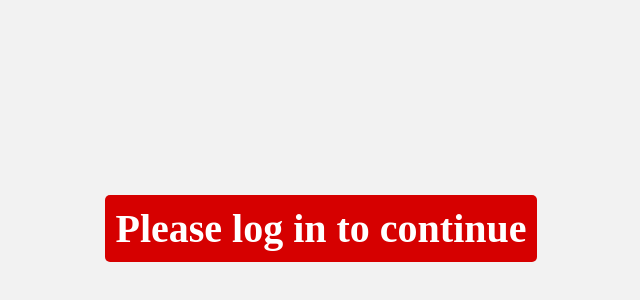
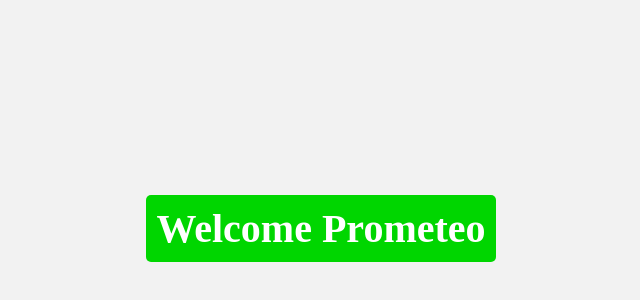
Before and after one commit to EsteAdonis/my-react-app-improved, a React (Vite) app: page / in a window 1280 px wide. Shown: the part 172-472 px from the top of the page, without its empty margins (319-959 px from the left). Built offline with nearby package versions, Linux system fonts and the light colour scheme.

Commit message:
Conditional Rendering Sending true param

```diff
--- a/src/App.jsx
+++ b/src/App.jsx
@@ -25,7 +25,7 @@ function App() {
       <Student name="Poseidon" age={72} isStudent={false} />
       <Student />*/}
 
-      <UserGreeting isLoggedIn={false} username='Prometeo' />
+      <UserGreeting isLoggedIn={true} username='Prometeo' />
 
 
 
```
